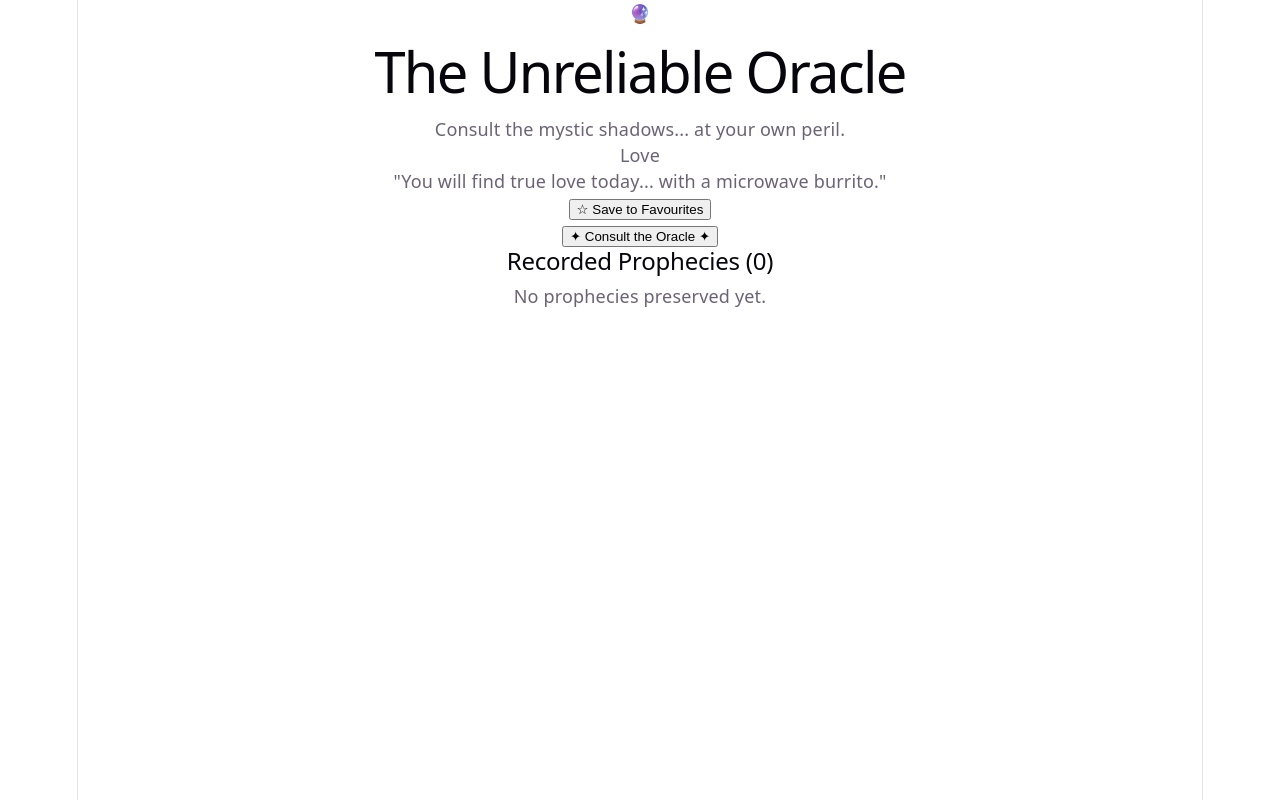
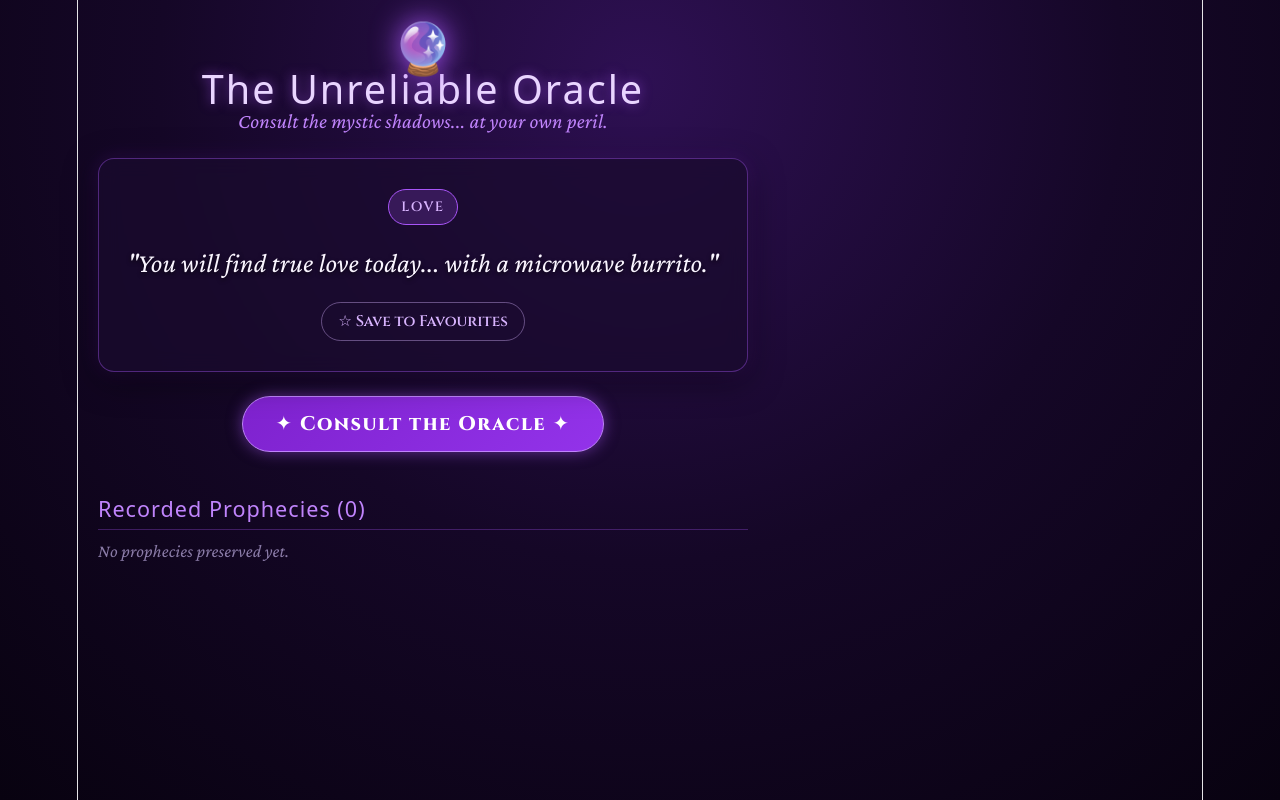
Before and after one commit to justmrnobody007-dotcom/react_practice, a React (Vite) app in the folder projectOne/: page / in a window 1280 px wide. Built offline with nearby package versions, Linux system fonts and the light colour scheme.

Commit message:
started designing

```diff
--- a/projectOne/src/App.css
+++ b/projectOne/src/App.css
@@ -1,184 +1,217 @@
-.counter {
-  font-size: 16px;
-  padding: 5px 10px;
-  border-radius: 5px;
-  color: var(--accent);
-  background: var(--accent-bg);
-  border: 2px solid transparent;
-  transition: border-color 0.3s;
-  margin-bottom: 24px;
+@import url('https://fonts.googleapis.com/css2?family=Cinzel:wght@600;800;900&family=Crimson+Pro:ital,wght@0,400;0,600;1,400&display=swap');
 
-  &:hover {
-    border-color: var(--accent-border);
+/* Full page dark purple mystical background */
+body {
+  margin: 0;
+  min-height: 100vh;
+  background: radial-gradient(circle at 50% 10%, #2e1053 0%, #150727 50%, #080210 100%);
+  color: #f1e6ff;
+  font-family: 'Cinzel', serif;
+  display: flex;
+  justify-content: center;
+}
+
+.oracle-wrapper {
+  width: 100%;
+  max-width: 650px;
+  padding: 40px 20px;
+  display: flex;
+  justify-content: center;
+}
+
+.oracle-container {
+  width: 100%;
+  display: flex;
+  flex-direction: column;
+  align-items: center;
+  text-align: center;
+  gap: 24px;
+}
+
+/* Header */
+.crystal-ball {
+  font-size: 50px;
+  filter: drop-shadow(0 0 15px #a855f7);
+  animation: float 3s ease-in-out infinite;
+}
+
+@keyframes float {
+
+  0%,
+  100% {
+    transform: translateY(0);
   }
-  &:focus-visible {
-    outline: 2px solid var(--accent);
-    outline-offset: 2px;
+
+  50% {
+    transform: translateY(-8px);
   }
 }
 
-.hero {
-  position: relative;
-
-  .base,
-  .framework,
-  .vite {
-    inset-inline: 0;
-    margin: 0 auto;
-  }
-
-  .base {
-    width: 170px;
-    position: relative;
-    z-index: 0;
-  }
-
-  .framework,
-  .vite {
-    position: absolute;
-  }
-
-  .framework {
-    z-index: 1;
-    top: 34px;
-    height: 28px;
-    transform: perspective(2000px) rotateZ(300deg) rotateX(44deg) rotateY(39deg)
-      scale(1.4);
-  }
-
-  .vite {
-    z-index: 0;
-    top: 107px;
-    height: 26px;
-    width: auto;
-    transform: perspective(2000px) rotateZ(300deg) rotateX(40deg) rotateY(39deg)
-      scale(0.8);
-  }
+.oracle-title {
+  font-size: 2.2rem;
+  letter-spacing: 2px;
+  color: #e9d5ff;
+  text-shadow: 0 0 12px rgba(168, 85, 247, 0.6);
+  margin: 10px 0 6px 0;
 }
 
-#center {
+.oracle-subtitle {
+  font-family: 'Crimson Pro', serif;
+  font-style: italic;
+  font-size: 1.15rem;
+  color: #c084fc;
+  margin: 0;
+}
+
+/* Fortune Card */
+.fortune-card {
+  width: 100%;
+  box-sizing: border-box;
+  background: rgba(26, 11, 46, 0.75);
+  border: 1px solid rgba(168, 85, 247, 0.4);
+  border-radius: 16px;
+  padding: 30px 24px;
+  box-shadow: 0 8px 32px rgba(0, 0, 0, 0.5), 0 0 20px rgba(147, 51, 234, 0.2);
+  backdrop-filter: blur(10px);
   display: flex;
   flex-direction: column;
-  gap: 25px;
-  place-content: center;
-  place-items: center;
-  flex-grow: 1;
-
-  @media (max-width: 1024px) {
-    padding: 32px 20px 24px;
-    gap: 18px;
-  }
+  align-items: center;
+  gap: 18px;
 }
 
-#next-steps {
-  display: flex;
-  border-top: 1px solid var(--border);
-  text-align: left;
-
-  & > div {
-    flex: 1 1 0;
-    padding: 32px;
-    @media (max-width: 1024px) {
-      padding: 24px 20px;
-    }
-  }
-
-  .icon {
-    margin-bottom: 16px;
-    width: 22px;
-    height: 22px;
-  }
-
-  @media (max-width: 1024px) {
-    flex-direction: column;
-    text-align: center;
-  }
+.category-badge {
+  font-size: 0.75rem;
+  letter-spacing: 1.5px;
+  text-transform: uppercase;
+  background: rgba(168, 85, 247, 0.2);
+  border: 1px solid #a855f7;
+  color: #d8b4fe;
+  padding: 4px 12px;
+  border-radius: 20px;
 }
 
-#docs {
-  border-right: 1px solid var(--border);
-
-  @media (max-width: 1024px) {
-    border-right: none;
-    border-bottom: 1px solid var(--border);
-  }
+.fortune-text {
+  font-family: 'Crimson Pro', serif;
+  font-size: 1.5rem;
+  font-style: italic;
+  line-height: 1.5;
+  color: #faf5ff;
+  margin: 0;
+  text-shadow: 0 2px 4px rgba(0, 0, 0, 0.6);
 }
 
-#next-steps ul {
+/* Buttons */
+.consult-btn {
+  font-family: 'Cinzel', serif;
+  font-size: 1.1rem;
+  font-weight: 700;
+  letter-spacing: 1.5px;
+  padding: 14px 32px;
+  background: linear-gradient(135deg, #7e22ce, #9333ea);
+  color: #fff;
+  border: 1px solid #c084fc;
+  border-radius: 30px;
+  cursor: pointer;
+  box-shadow: 0 0 15px rgba(168, 85, 247, 0.5);
+  transition: all 0.25s ease;
+}
+
+.consult-btn:hover {
+  transform: translateY(-2px);
+  box-shadow: 0 0 25px rgba(168, 85, 247, 0.85);
+  background: linear-gradient(135deg, #9333ea, #a855f7);
+}
+
+.save-btn {
+  font-family: 'Cinzel', serif;
+  font-size: 0.85rem;
+  padding: 8px 16px;
+  background: transparent;
+  color: #d8b4fe;
+  border: 1px solid rgba(216, 180, 254, 0.4);
+  border-radius: 20px;
+  cursor: pointer;
+  transition: all 0.2s ease;
+}
+
+.save-btn:hover:not(:disabled) {
+  border-color: #d8b4fe;
+  background: rgba(168, 85, 247, 0.2);
+}
+
+.save-btn:disabled {
+  color: #a855f7;
+  border-color: transparent;
+  cursor: default;
+}
+
+/* Favourites Section */
+.favorites-section {
+  width: 100%;
+  margin-top: 20px;
+  text-align: left;
+}
+
+.favorites-section h2 {
+  font-size: 1.2rem;
+  letter-spacing: 1px;
+  color: #c084fc;
+  border-bottom: 1px solid rgba(168, 85, 247, 0.3);
+  padding-bottom: 8px;
+}
+
+.empty-text {
+  font-family: 'Crimson Pro', serif;
+  font-style: italic;
+  color: #8b7ca8;
+  font-size: 1rem;
+}
+
+.favorites-list {
   list-style: none;
   padding: 0;
+  margin: 12px 0 0 0;
   display: flex;
-  gap: 8px;
-  margin: 32px 0 0;
-
-  .logo {
-    height: 18px;
-  }
-
-  a {
-    color: var(--text-h);
-    font-size: 16px;
-    border-radius: 6px;
-    background: var(--social-bg);
-    display: flex;
-    padding: 6px 12px;
-    align-items: center;
-    gap: 8px;
-    text-decoration: none;
-    transition: box-shadow 0.3s;
-
-    &:hover {
-      box-shadow: var(--shadow);
-    }
-    .button-icon {
-      height: 18px;
-      width: 18px;
-    }
-  }
-
-  @media (max-width: 1024px) {
-    margin-top: 20px;
-    flex-wrap: wrap;
-    justify-content: center;
-
-    li {
-      flex: 1 1 calc(50% - 8px);
-    }
-
-    a {
-      width: 100%;
-      justify-content: center;
-      box-sizing: border-box;
-    }
-  }
+  flex-direction: column;
+  gap: 10px;
 }
 
-#spacer {
-  height: 88px;
-  border-top: 1px solid var(--border);
-  @media (max-width: 1024px) {
-    height: 48px;
-  }
+.favorite-item {
+  background: rgba(30, 14, 52, 0.6);
+  border: 1px solid rgba(168, 85, 247, 0.25);
+  border-radius: 8px;
+  padding: 12px 16px;
+  display: flex;
+  justify-content: space-between;
+  align-items: center;
+  gap: 12px;
 }
 
-.ticks {
-  position: relative;
-  width: 100%;
+.fav-category {
+  font-size: 0.75rem;
+  color: #a855f7;
+  font-weight: 700;
+  margin-right: 8px;
+}
 
-  &::before,
-  &::after {
-    content: '';
-    position: absolute;
-    top: -4.5px;
-    border: 5px solid transparent;
-  }
+.fav-text {
+  font-family: 'Crimson Pro', serif;
+  font-style: italic;
+  font-size: 1.05rem;
+  color: #ede9fe;
+}
 
-  &::before {
-    left: 0;
-    border-left-color: var(--border);
-  }
-  &::after {
-    right: 0;
-    border-right-color: var(--border);
-  }
+.remove-btn {
+  background: transparent;
+  border: none;
+  color: #9333ea;
+  font-size: 1rem;
+  cursor: pointer;
+  padding: 4px 8px;
+  border-radius: 4px;
+  transition: all 0.2s;
 }
+
+.remove-btn:hover {
+  color: #f43f5e;
+}
```
